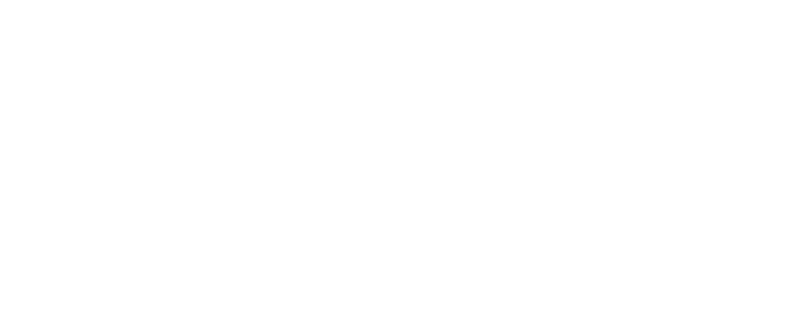
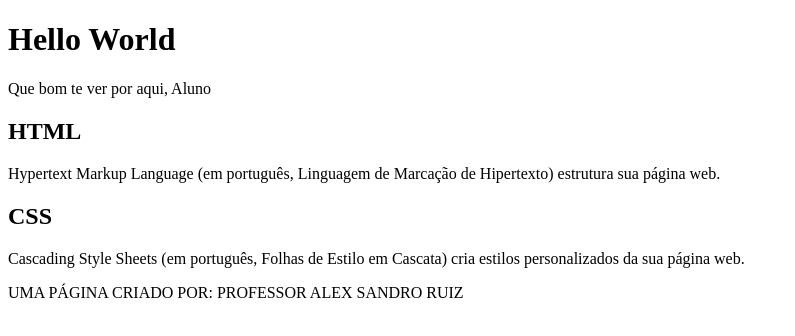
Before and after one commit to Alexruiz157/Hello-World, a plain HTML site: page index.html in a window 1280 px wide. Shown: the whole page, without its empty margins (0-795 px from the left). Drawn offline with Linux system fonts and the light colour scheme.

Commit message:
Criando a Base do HTML

```diff
--- a/index.html
+++ b/index.html
@@ -6,6 +6,28 @@
     <title>Hello world</title>
 </head>
 <body>
+    <header>
+        <h1>Hello World</h1>
+        <p>Que bom te ver por aqui, Aluno</p>
+
+    </header>
+
+    <section>
+        <H2>HTML</H2>
+        <p>Hypertext Markup Language (em português, Linguagem de Marcação de Hipertexto) estrutura sua página web. </p>
+
+        <h2>CSS</h2>
+        <p2>Cascading Style Sheets (em português, Folhas de Estilo em Cascata) cria estilos personalizados da sua página web.</p2>
+
+    </section>
+
+
+    <footer>
+        <P>UMA PÁGINA CRIADO POR: PROFESSOR ALEX SANDRO RUIZ</P>
+
+    </footer>
+
+
 
 </body>
 </html>
```
